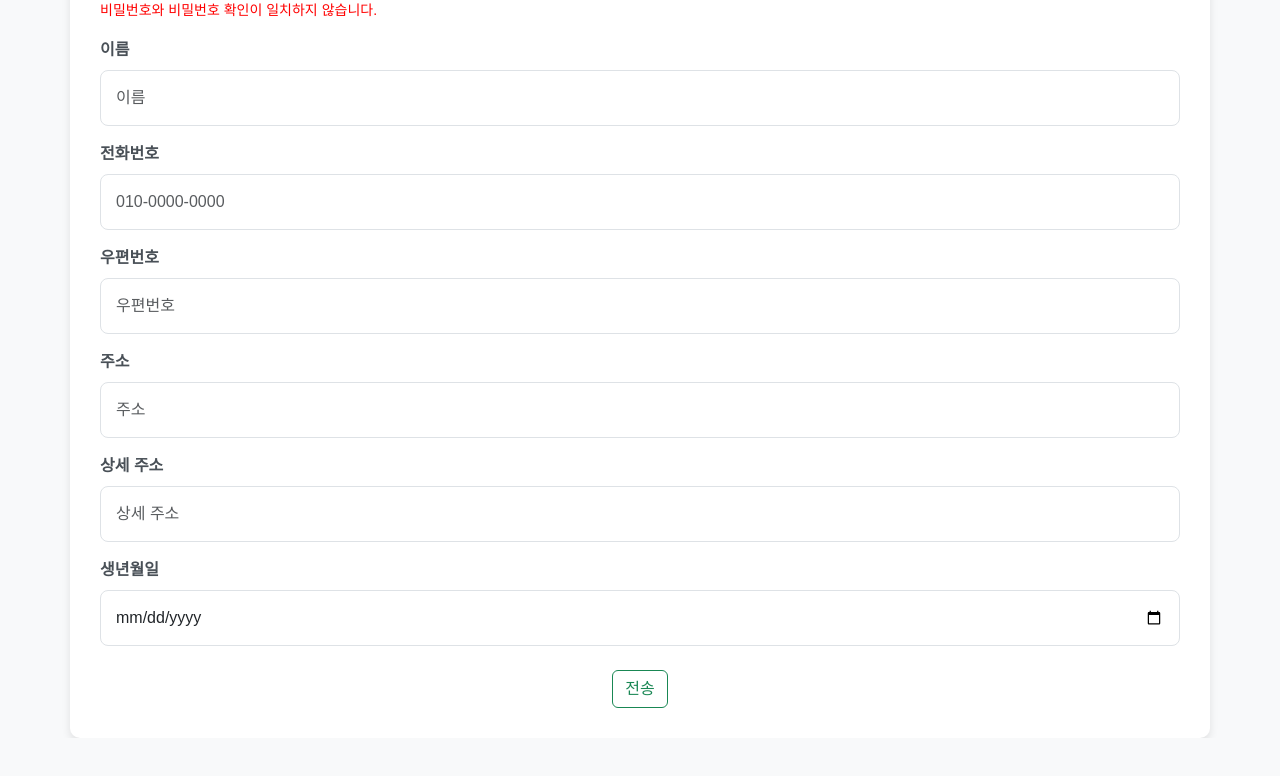
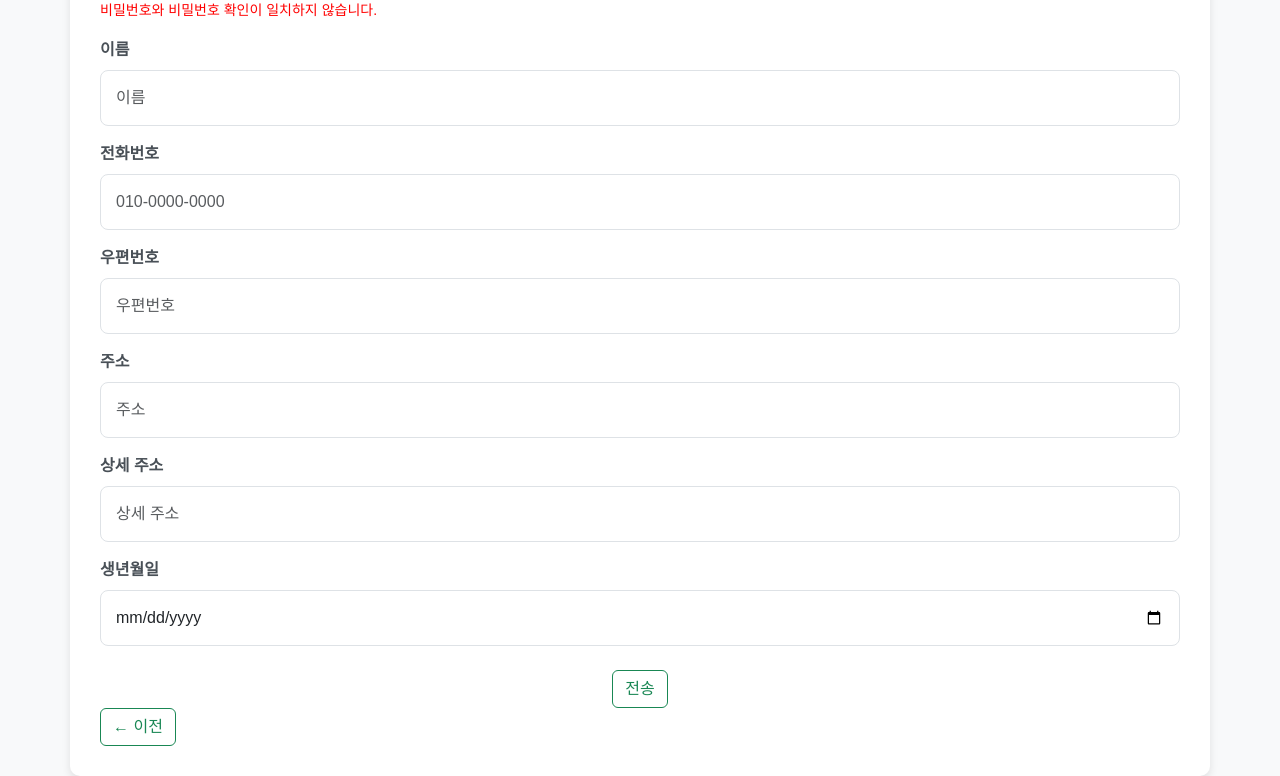
Before and after one commit to SeungJu0104/mini_second, a Vue app: page /member/registerForm in a window 1280 px wide. Shown: the part 584-1360 px from the top of the page. Before the commit the page ends 1322 px from the top, so only its background shows below. Built offline with nearby package versions, Linux system fonts and the light colour scheme.

Commit message:
1. '축구 커뮤니티' 배너 클릭 시 홈화면 이동 수정 2. '이전' 버튼 구현

```diff
--- a/src/components/Header.vue
+++ b/src/components/Header.vue
@@ -1,6 +1,6 @@
 <template>
 	<div class="container">
-        <router-link class="nav-link" :to="{ name: 'home' }"><h1>축구 커뮤니티</h1></router-link>
+        <h1><router-link class="nav-link" :to="{ name: 'home' }">축구 커뮤니티</router-link></h1>
 		<nav class="navbar navbar-expand-lg bg-body-tertiary">
 			<div class="container-fluid">
 				<div class="collapse navbar-collapse" id="navbarNav">
--- a/src/components/board/PostDetail.vue
+++ b/src/components/board/PostDetail.vue
@@ -39,18 +39,20 @@
 				<button class="btn btn-outline-danger boardDetail " @click="postDelete" v-if="authPost()">삭제</button>
 			</div>
 		</div>
+  <goBack/>
 	</div>
 </template>
 
 <script setup>
 import {onMounted, inject, ref} from 'vue'
 import {useRoute} from 'vue-router'
-import router from '@/router'
+import goBack from '@/components/goBack.vue'
 
     const route = useRoute();
     const axios = inject('axios');
     const reverseTitleMap = inject('reverseTitleMap');
     const post = ref({});
+    const router = inject('router');
 
     const category = reverseTitleMap[post.value.boardName];
 
--- a/src/components/board/PostRegister.vue
+++ b/src/components/board/PostRegister.vue
@@ -66,12 +66,14 @@
         <button type="submit" class="btn btn-outline-success">게시글 등록</button>
       </div>
     </form>
+    <goBack/>
   </div>
 </template>
 
 <script setup>
 import { ref, inject } from 'vue'
 import { useRoute } from 'vue-router'
+import goBack from '@/components/goBack.vue'
 
     const route = useRoute();
     const titleMap = inject('titleMap');
@@ -85,8 +87,6 @@ import { useRoute } from 'vue-router'
         password: '',
         id: localStorage.getItem('userId')
     })
-
-
 
     const postRegister = () => {
 
--- a/src/components/board/PostUpdate.vue
+++ b/src/components/board/PostUpdate.vue
@@ -34,6 +34,7 @@
                 <button class="btn btn-outline-success" type="submit">수정</button>
             </div>
 		</form>
+        <goBack/>
 	</div>
 </template>
 
@@ -41,6 +42,7 @@
 import {onMounted, inject, ref} from 'vue'
 import {useRoute} from 'vue-router'
 import router from '@/router'
+import goBack from '@/components/goBack.vue'
 
     const axios = inject('axios');
     const post = ref({});
--- /dev/null
+++ b/src/components/goBack.vue
@@ -0,0 +1,16 @@
+<template>
+    <button class="btn btn-outline-success me-2" id="historyBack" @click="goBack">
+		&#8592; 이전
+	</button>
+</template>
+
+<script setup>
+import {inject} from 'vue'
+
+    const router = inject('router');
+
+    const goBack = () => {
+        router.go(-1);
+    }
+
+</script>
--- a/src/components/member/MemberList.vue
+++ b/src/components/member/MemberList.vue
@@ -41,6 +41,7 @@
 				</template>
 			</tbody>
 		</table>
+		<goBack/>
 		<Footer :pageResponse="pageResponse" @changePage="handlePageChange"/>
 	</div>
 </template>
@@ -49,8 +50,8 @@
     import {reactive, ref, inject, onMounted, watch} from 'vue'
 	import Footer from '@/components/Footer.vue'
 	import Search from '@/components/Search.vue'
+	import goBack from '@/components/goBack.vue'
 
-	const router = inject('router');
 	const axios = inject('axios');
 	const searchRef = ref(null);
 
--- a/src/components/member/MemberRegisterForm.vue
+++ b/src/components/member/MemberRegisterForm.vue
@@ -47,12 +47,14 @@
           <button type="submit" class="btn btn-outline-success" id="memberRegister">전송</button>
         </div>
     </form>
+    <goBack/>
   </div>
 </template>
 
 <script setup>
 import {ref, reactive} from 'vue';
 import {inject} from 'vue';
+import goBack from '@/components/goBack.vue'
 
   const mr = inject('mr');
   const mic = inject('mic');
--- a/src/components/member/MemberUpdateForm.vue
+++ b/src/components/member/MemberUpdateForm.vue
@@ -41,6 +41,7 @@
           <button type="submit" class="btn btn-primary col-6" id="memberUpdate">수정</button>
         </div>
     </form>
+    <goBack/>
   </div>
 </template>
 
@@ -48,6 +49,7 @@
 import { userData } from '@/util/login';
 import {ref, onMounted, reactive} from 'vue';
 import {inject} from 'vue';
+import goBack from '@/components/goBack.vue'
 
   const mr = inject('mr');
   const mic = inject('mic');
--- a/src/router/index.js
+++ b/src/router/index.js
@@ -8,7 +8,7 @@ import MemberUpdateForm from '@/components/member/MemberUpdateForm.vue'
 import MemberDetail from '@/components/member/MemberDetail.vue'
 import PostDetail from '@/components/board/PostDetail.vue'
 import PostUpdate from '@/components/board/PostUpdate.vue'
-import PostRegister from '@/components/board/postRegister.vue'
+import PostRegister from '@/components/board/PostRegister.vue'
 
 const router = createRouter({
     history : createWebHistory(),
--- a/src/util/mini.js
+++ b/src/util/mini.js
@@ -1,4 +1,3 @@
-
 export const titleMap = {
     kleague: "K리그",
     epl: "EPL",
```
